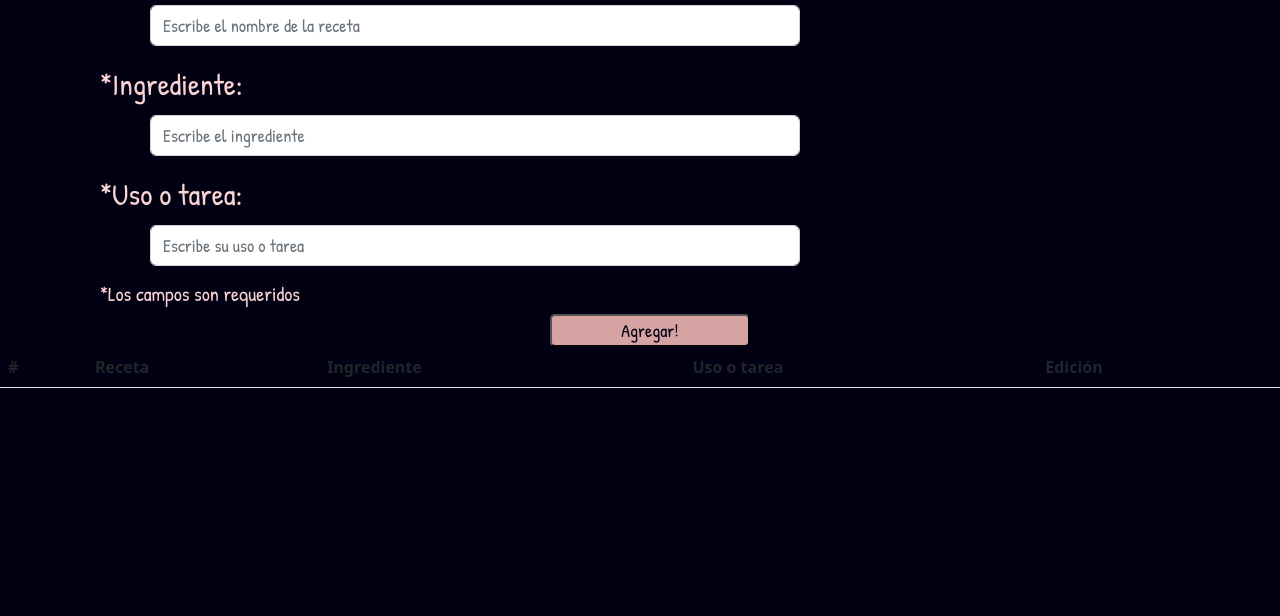
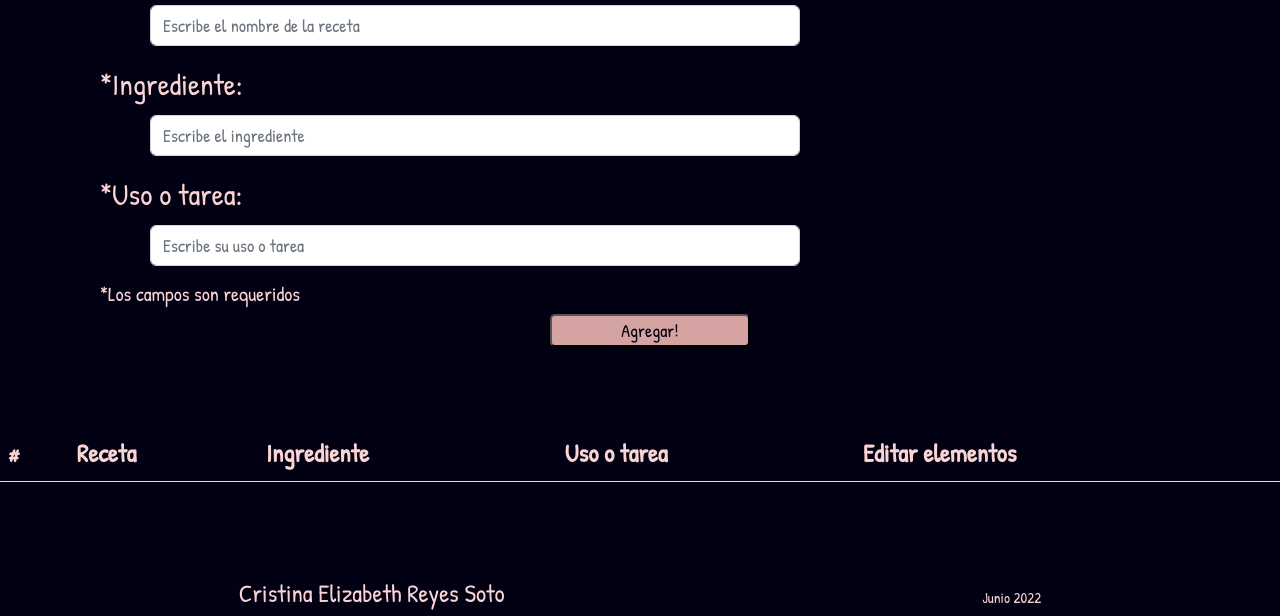
Before and after one commit to Crisrty/AppCRUD, a plain HTML site: page index.html in a window 1280 px wide. Shown: the part 290-906 px from the top of the page. Before the commit the page ends 800 px from the top, so only its background shows below. Drawn offline with nearby package versions, Linux system fonts and the light colour scheme.

Commit message:
Footer y local storage

```diff
--- a/index.html
+++ b/index.html
@@ -51,18 +51,22 @@
             <th scope="col">Receta</th>
             <th scope="col">Ingrediente</th>
             <th scope="col">Uso o tarea</th>
-            <th scope="col">Edición</th>
+            <th scope="col">Editar elementos</th>
           </tr>
         </thead>
         <tbody id="body-tabla">
 
         </tbody>
       </table>
+      <footer class="pie">
+        <div>
+          <h3 class="pie1">Cristina Elizabeth Reyes Soto</h3>
+        </div>
+        <div>
+          <h3 class="pie2">Junio 2022</h3>
+        </div>
+      </footer>
 </main>
-
-
-
-
 
     <script src="https://cdn.jsdelivr.net/npm/bootstrap@5.2.0-beta1/dist/js/bootstrap.bundle.min.js"
         integrity="sha384-pprn3073KE6tl6bjs2QrFaJGz5/SUsLqktiwsUTF55Jfv3qYSDhgCecCxMW52nD2"
--- a/script.js
+++ b/script.js
@@ -34,6 +34,7 @@ function mostrarRecetas() {
         </td>
       </tr>`
     })
+    guardarRecetasStorage();
 }
 
 function editarReceta(indice) {
@@ -70,3 +71,14 @@ formReceta.addEventListener('submit', function (event) {
         alert('Los 3 campos son obligatorios');
     }
 });
+
+function guardarRecetasStorage(){
+    const guardarRecetas = JSON.stringify(ingrediente);
+    localStorage.setItem('ingredientes', guardarRecetas);
+}
+
+function obtenerContactosStorage() {
+    const recetaStorage = localStorage.getItem('ingredientes');
+
+    ingredientes = recetaStorage == null ? [] : JSON.parse(recetaStorage);
+}
--- a/styles.css
+++ b/styles.css
@@ -1,6 +1,4 @@
 @import url('https://fonts.googleapis.com/css2?family=Patrick+Hand&display=swap');
-
-
 
 body{
     background-color: rgb(1, 1, 19);
@@ -72,7 +70,45 @@ body{
     font-family: 'Patrick Hand', cursive;
 }
 
+.table{
+    font-family: 'Patrick Hand', cursive;
+    font-size: 25px;
+    color: rgb(250, 211, 211);
+    margin-top: 80px;
+}
+
 .botonEditar{
-    background-color: rgb(255, 145, 0);
+    background-color: rgb(240, 218, 25);
     font-family: 'Patrick Hand', cursive;
+    color: rgb(1, 1, 19);
+    border-radius: 8px;
 }
+
+.botonEliminar{
+    background-color: rgb(228, 32, 32);
+    font-family: 'Patrick Hand', cursive;
+    color:rgb(1, 1, 19);
+    border-radius: 8px;
+}
+
+.pie{
+    display: flex;
+    align-items: center;
+    justify-content: space-around;
+}
+
+.pie1{
+    font-family: 'Patrick Hand', cursive;
+    font-size: 25px;
+    text-align: center;
+    color: rgb(250, 211, 211);
+    margin-top: 80px;
+}
+
+.pie2{
+    font-family: 'Patrick Hand', cursive;
+    font-size: 15px;
+    text-align: center;
+    color: rgb(250, 211, 211);
+    margin-top: 90px;
+}
```
